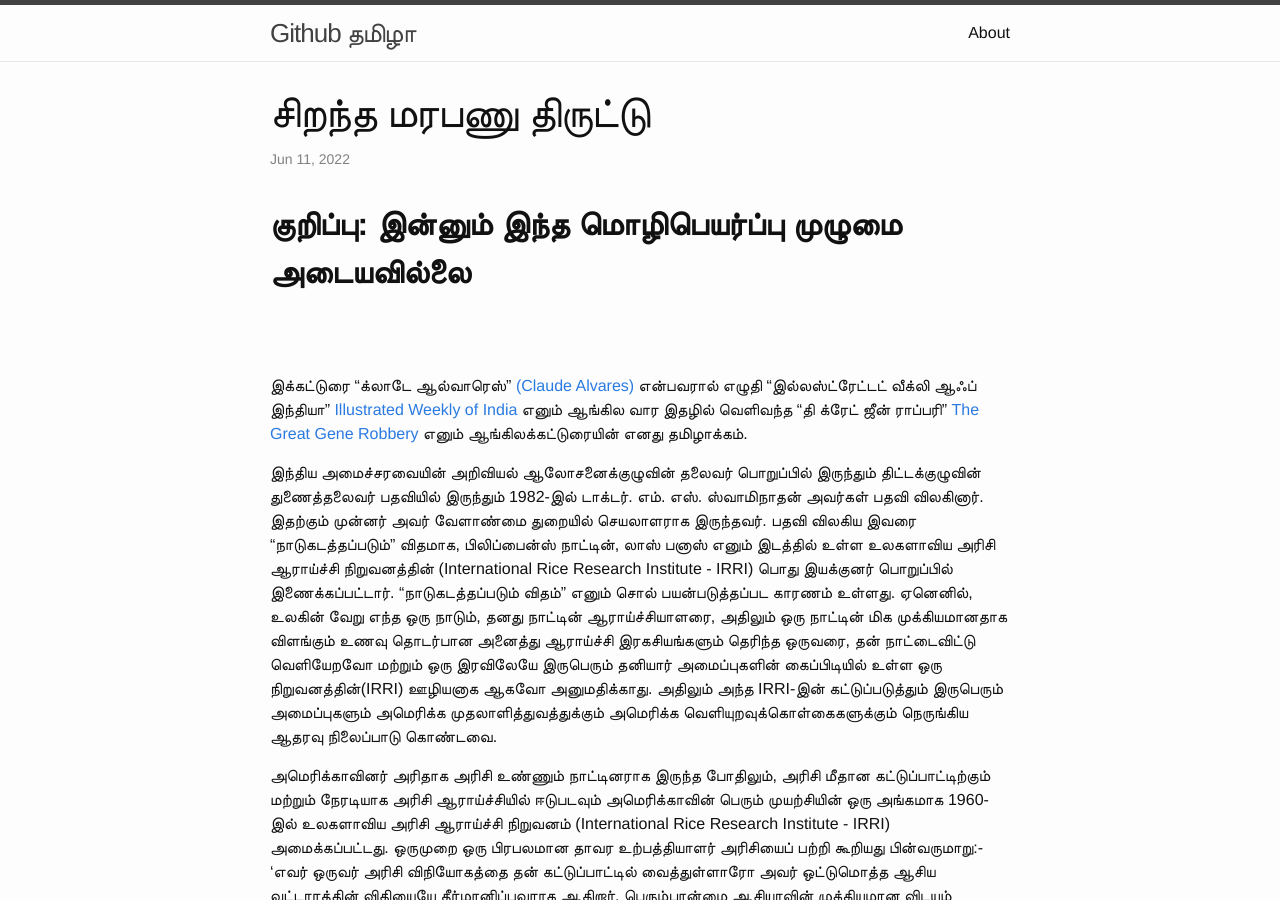
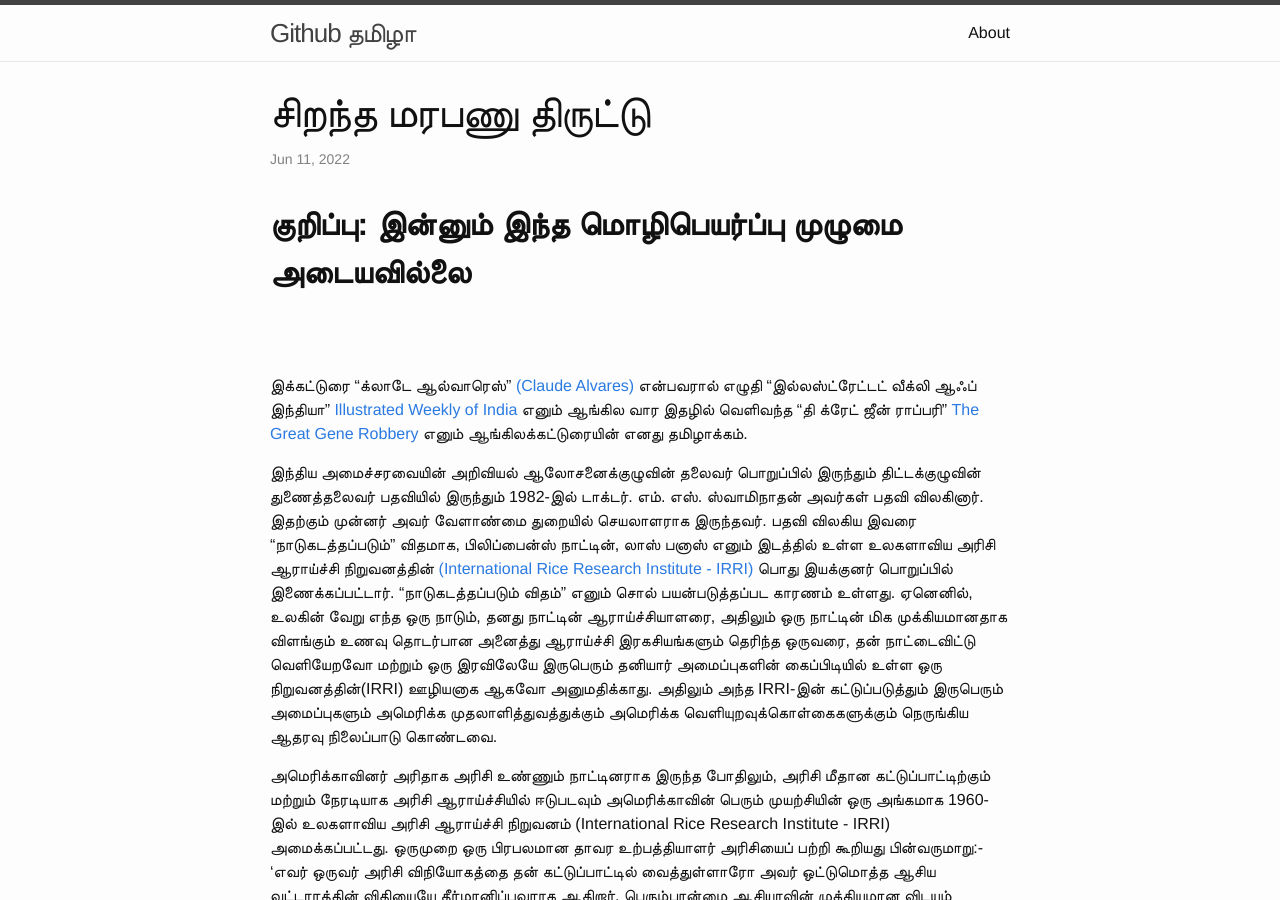
Before and after one commit to rajbharath/rajbharath.github.io, a Jekyll site: the page built from _posts/2022-06-11- cirandha marabanu thiruttu.markdown, in a window 1280 px wide and 900 px high. Built offline with Jekyll 4.4.1, drawn with Linux system fonts in a browser that asks for light colours; comment, search, counter and statistics services are not loaded; part of the change alters nothing that is shown.

```diff
--- a/_posts/2022-06-11- cirandha marabanu thiruttu.markdown
+++ b/_posts/2022-06-11- cirandha marabanu thiruttu.markdown
@@ -16,7 +16,7 @@ comments: true
 
 
 இந்திய அமைச்சரவையின் அறிவியல் ஆலோசனைக்குழுவின் தலைவர் பொறுப்பில் இருந்தும் திட்டக்குழுவின் துணைத்தலைவர் பதவியில் இருந்தும் 1982-இல் டாக்டர். எம். எஸ். ஸ்வாமிநாதன் அவர்கள் பதவி விலகினார்.
-இதற்கும் முன்னர் அவர் வேளாண்மை துறையில் செயலாளராக இருந்தவர். பதவி விலகிய இவரை "நாடுகடத்தப்படும்" விதமாக, பிலிப்பைன்ஸ் நாட்டின், லாஸ் பனாஸ் எனும் இடத்தில் உள்ள உலகளாவிய அரிசி ஆராய்ச்சி நிறுவனத்தின் (International Rice Research Institute - IRRI) பொது இயக்குனர் பொறுப்பில் இணைக்கப்பட்டார். "நாடுகடத்தப்படும் விதம்" எனும் சொல் பயன்படுத்தப்பட காரணம் உள்ளது. ஏனெனில், உலகின் வேறு எந்த ஒரு நாடும், தனது நாட்டின் ஆராய்ச்சியாளரை, அதிலும் ஒரு நாட்டின் மிக முக்கியமானதாக விளங்கும் உணவு தொடர்பான அனைத்து ஆராய்ச்சி இரகசியங்களும் தெரிந்த ஒருவரை, தன் நாட்டைவிட்டு வெளியேறவோ மற்றும் ஒரு இரவிலேயே இருபெரும் தனியார் அமைப்புகளின் கைப்பிடியில் உள்ள ஒரு நிறுவனத்தின்(IRRI) ஊழியனாக ஆகவோ அனுமதிக்காது. அதிலும் அந்த IRRI-இன் கட்டுப்படுத்தும் இருபெரும் அமைப்புகளும் அமெரிக்க முதலாளித்துவத்துக்கும் அமெரிக்க வெளியுறவுக்கொள்கைகளுக்கும் நெருங்கிய ஆதரவு நிலைப்பாடு கொண்டவை.
+இதற்கும் முன்னர் அவர் வேளாண்மை துறையில் செயலாளராக இருந்தவர். பதவி விலகிய இவரை "நாடுகடத்தப்படும்" விதமாக, பிலிப்பைன்ஸ் நாட்டின், லாஸ் பனாஸ் எனும் இடத்தில் உள்ள உலகளாவிய அரிசி ஆராய்ச்சி நிறுவனத்தின் [(International Rice Research Institute - IRRI)](https://www.irri.org/) பொது இயக்குனர் பொறுப்பில் இணைக்கப்பட்டார். "நாடுகடத்தப்படும் விதம்" எனும் சொல் பயன்படுத்தப்பட காரணம் உள்ளது. ஏனெனில், உலகின் வேறு எந்த ஒரு நாடும், தனது நாட்டின் ஆராய்ச்சியாளரை, அதிலும் ஒரு நாட்டின் மிக முக்கியமானதாக விளங்கும் உணவு தொடர்பான அனைத்து ஆராய்ச்சி இரகசியங்களும் தெரிந்த ஒருவரை, தன் நாட்டைவிட்டு வெளியேறவோ மற்றும் ஒரு இரவிலேயே இருபெரும் தனியார் அமைப்புகளின் கைப்பிடியில் உள்ள ஒரு நிறுவனத்தின்(IRRI) ஊழியனாக ஆகவோ அனுமதிக்காது. அதிலும் அந்த IRRI-இன் கட்டுப்படுத்தும் இருபெரும் அமைப்புகளும் அமெரிக்க முதலாளித்துவத்துக்கும் அமெரிக்க வெளியுறவுக்கொள்கைகளுக்கும் நெருங்கிய ஆதரவு நிலைப்பாடு கொண்டவை.
 
 அமெரிக்காவினர் அரிதாக அரிசி உண்ணும் நாட்டினராக இருந்த போதிலும், அரிசி மீதான கட்டுப்பாட்டிற்கும் மற்றும் நேரடியாக அரிசி ஆராய்ச்சியில் ஈடுபடவும் அமெரிக்காவின் பெரும் முயற்சியின் ஒரு அங்கமாக 1960-இல் உலகளாவிய அரிசி ஆராய்ச்சி நிறுவனம் (International Rice Research Institute - IRRI) அமைக்கப்பட்டது. ஒருமுறை ஒரு பிரபலமான தாவர உற்பத்தியாளர் அரிசியைப் பற்றி கூறியது பின்வருமாறு:-
 'எவர் ஒருவர் அரிசி விநியோகத்தை தன் கட்டுப்பாட்டில் வைத்துள்ளாரோ அவர் ஒட்டுமொத்த ஆசிய வட்டாரத்தின் விதியையே தீர்மானிப்பவராக ஆகிறார். பெரும்பான்மை ஆசியாவின் முக்கியமான விடயம் முதலாளித்துவமோ அல்லது பொதுவுடைமைத்துவமோ அல்லது வேறு எந்தவொரு அரசியல் சித்தாந்தமோ இல்லை. மாறாக, உணவே ஆசியாவின் ப்ரதானம். ஆசியாவின் வாழ்க்கையாகவே உள்ள உணவில், பெரும்பான்மையான ஆசியா அரிசியை உணவாக கொண்டிருக்கிறது.'
```
